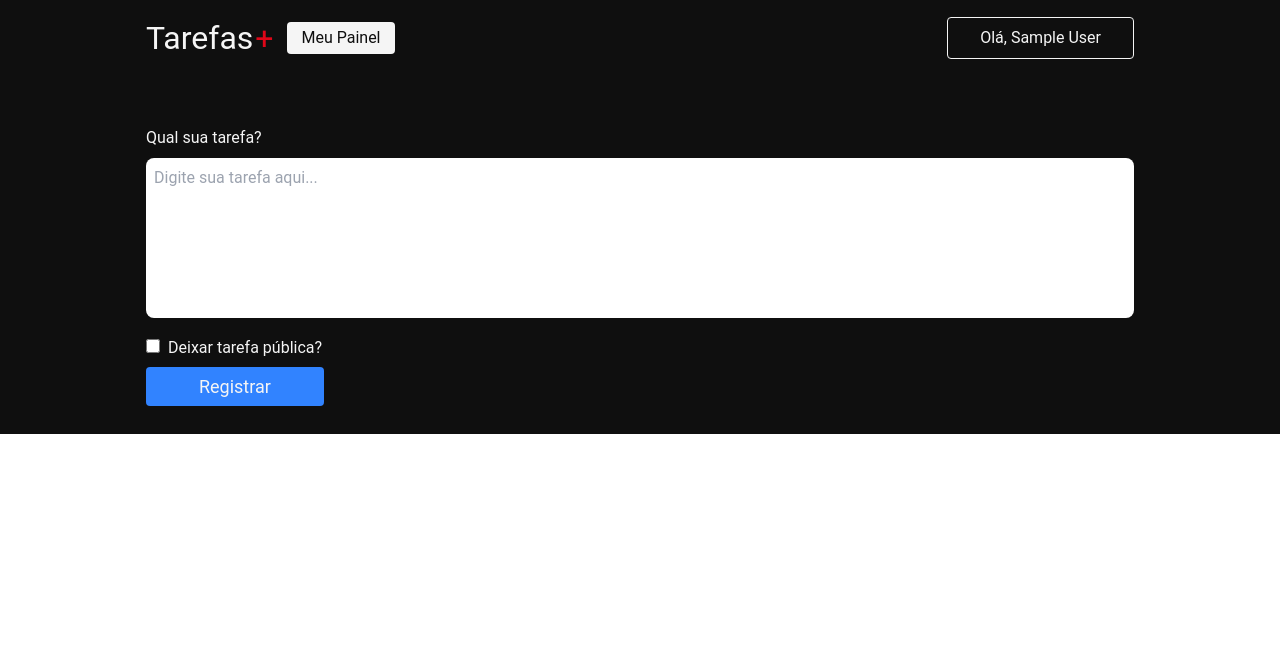
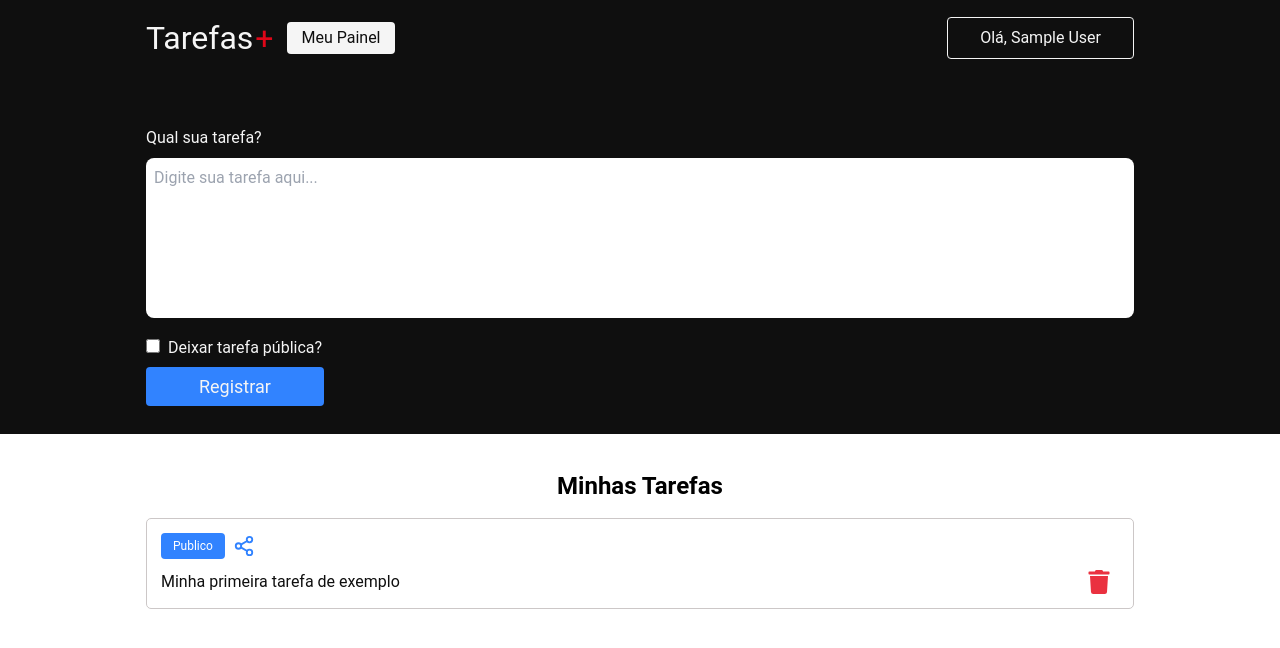
Before and after one commit to leandroofaria/tarefasplus, a Next.js app: page /dashboard in a window 1280 px wide. Shown: the top 648 px of the page. Built offline with nearby package versions, Linux system fonts and the light colour scheme; no server answers; sample sign-in values are in the browser's storage.

Commit message:
Finalizando Dashboard

```diff
--- a/package.json
+++ b/package.json
@@ -13,6 +13,7 @@
     "next-auth": "^4.24.11",
     "react": "^18.2.0",
     "react-dom": "^18.2.0",
+    "react-icons": "^5.4.0",
     "tarefasplus": "file:"
   },
   "devDependencies": {
--- a/src/app/dashboard/page.tsx
+++ b/src/app/dashboard/page.tsx
@@ -4,6 +4,8 @@
 import styles from "./styles.module.css";
 import Head from "next/head";
 import { Textarea } from "@/components/textarea";
+import { FiShare2 } from 'react-icons/fi'
+import { FaTrash } from 'react-icons/fa'
 
 export default async function Dashboard() {
     // Obtendo a sessão no lado do servidor
@@ -36,6 +38,26 @@
                         </form>
                     </div>
                 </section>
+
+                <section className={styles.taskContainer}>
+                    <h1>Minhas Tarefas</h1>
+                    <article className={styles.task}>
+                        <div className={styles.tagContainer}>
+                            <label className={styles.tag}>Publico</label>
+                            <button className={styles.shareButton}>
+                                <FiShare2 size={22} color="#3183ff"/>
+                            </button>
+                        </div>
+
+                        <div className={styles.taskContent}>
+                            <p>Minha primeira tarefa de exemplo</p>
+
+                            <button className={styles.trashButton}>
+                                <FaTrash size={24} color="#ea3140"/>
+                            </button>
+                        </div>
+                    </article>
+                </section>
             </main>
 
         </div>
--- a/src/app/dashboard/styles.module.css
+++ b/src/app/dashboard/styles.module.css
@@ -44,3 +44,78 @@
     padding: 6px 0;
     font-size: 18px;
 }
+
+.taskContainer {
+    margin: 34px auto 0 auto;
+    padding: 0px 18px;
+    width: 100%;
+    max-width: 1024px;
+    display: flex;
+    flex-direction: column;
+}
+
+.taskContainer article {
+    text-decoration: none;
+    color: #0f0f0f;
+}
+
+.taskContainer h1 {
+    text-align: center;
+    font-size: 24px;
+    margin-bottom: 14px;
+    font-weight: bold;
+}
+
+.task {
+    margin-bottom: 14px;
+    line-height: 150%;
+    display: flex;
+    flex-direction: column;
+    align-items: flex-start;
+    border: 1.5px solid #ccc7c7;
+    border-radius: 5px;
+    padding: 14px;
+}
+
+.tagContainer {
+    display: flex;
+    align-items: center;
+    justify-content: center;
+    margin-bottom: 8px;
+}
+
+.tag {
+    background-color: #3183ff;
+    padding: 1px 12px;
+    color: white;
+    border-radius: 4px;
+    font-size: 12px;
+
+}
+
+.shareButton {
+    background: transparent;
+    border: 0;
+    margin: 0px 8px;
+    cursor: pointer;
+}
+
+.taskContent {
+    margin-top: 3px;
+    display: flex;
+    align-items: center;
+    justify-content: space-between;
+    width: 100%;
+}
+
+.taskContent p {
+    white-space: pre-wrap;;
+
+}
+
+.trashButton {
+    cursor: pointer;
+    background: transparent;
+    border: 0;
+    margin: 0 8px;
+}
```
Also changed, not shown: 1 other file (tests, documents, lock files or other folders).
